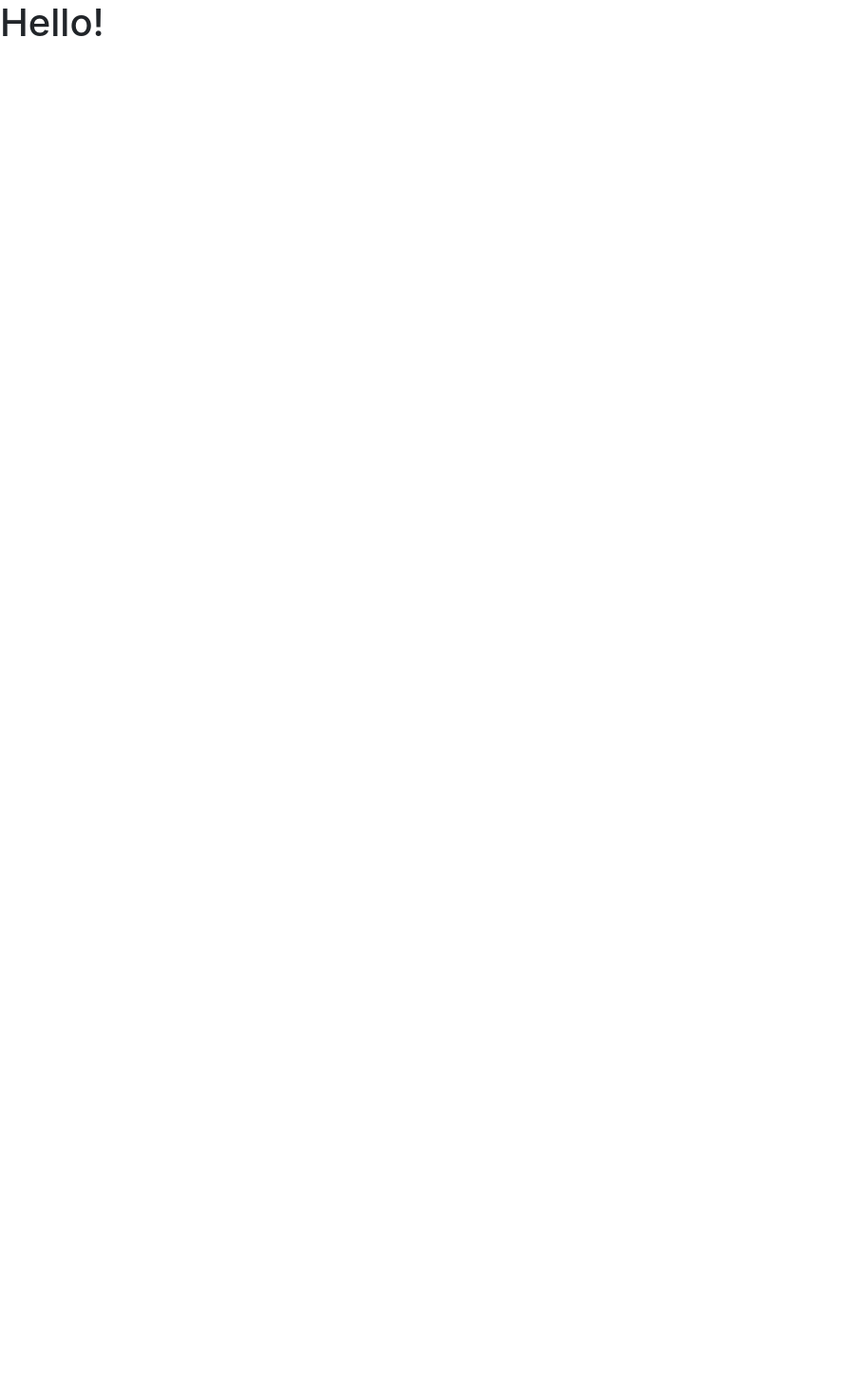
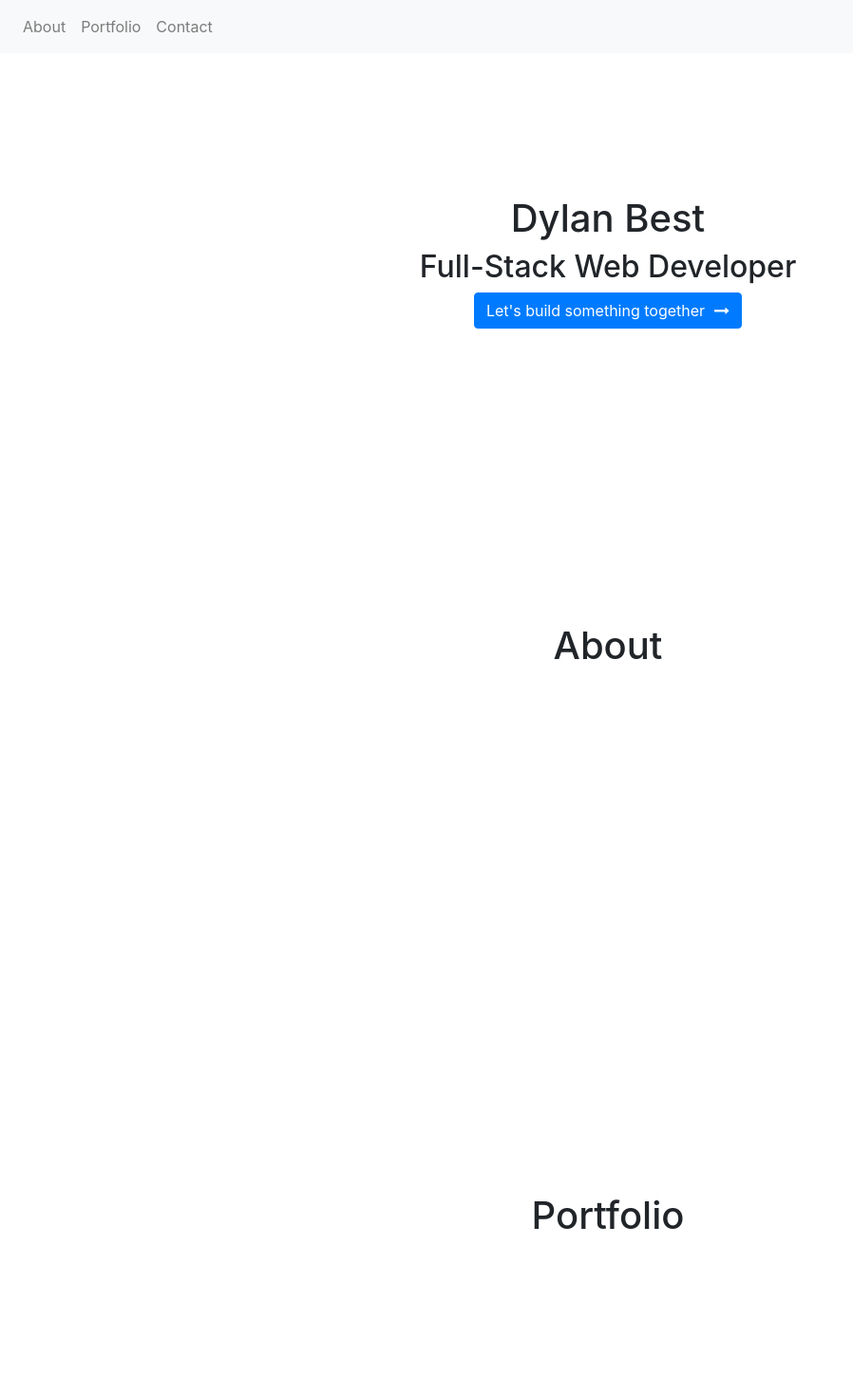
Before and after one commit to dylanbest15/portfolio-react, a React (Create React App) app: page / in a window 1280 px wide. Shown: the top 1470 px of the page at 95% size, without its empty margins (0-898 px from the left). Before the commit the page ends 800 px from the top, so only its background shows below. Built offline with nearby package versions, Linux system fonts and the light colour scheme.

Commit message:
page layout

```diff
--- a/src/App.js
+++ b/src/App.js
@@ -1,8 +1,21 @@
 import React from "react";
+import Navbar from "./components/Navbar";
+import Home from "./components/Home";
+import About from "./components/About";
+import Portfolio from "./components/Portfolio";
+import Contact from "./components/Contact";
 
 function App() {
   return (
-    <h1>Hello!</h1>
+    <>
+
+      <Navbar />
+      <Home />
+      <About />
+      <Portfolio />
+      <Contact />
+
+    </>
   )
 }
 
--- /dev/null
+++ b/src/components/About.js
@@ -0,0 +1,13 @@
+import React from "react";
+
+function About() {
+  return (
+    <section id="About">
+
+      <h1>About</h1>
+
+    </section>
+  )
+}
+
+export default About;
--- /dev/null
+++ b/src/components/Contact.js
@@ -0,0 +1,13 @@
+import React from "react";
+
+function Contact() {
+  return (
+    <section id="Contact">
+
+      <h1>Contact</h1>
+
+    </section>
+  )
+}
+
+export default Contact;
--- /dev/null
+++ b/src/components/Home.js
@@ -0,0 +1,19 @@
+import React from "react";
+
+function Home() {
+  return (
+    <section id="home">
+
+      <div className="container">
+        <h1>Dylan Best</h1>
+        <h2>Full-Stack Web Developer</h2>
+        <a href="#Contact">
+          <button className="btn btn-primary">Let's build something together
+          <i class="fa fa-long-arrow-right" aria-hidden="true"></i></button></a>
+      </div>
+
+    </section>
+  )
+}
+
+export default Home;
--- /dev/null
+++ b/src/components/Navbar.js
@@ -0,0 +1,28 @@
+import React from "react";
+
+function Navbar() {
+  return (
+    <nav className="navbar navbar-expand-lg navbar-light bg-light">
+
+      <div className="collapse navbar-collapse" id="navbarNavDropdown">
+        <ul className="navbar-nav">
+          <li className="nav-item">
+            <a className="nav-link" href="#About">About</a>
+          </li>
+          <li className="nav-item">
+            <a className="nav-link" href="#Portfolio">Portfolio</a>
+          </li>
+          <li className="nav-item">
+            <a className="nav-link" href="#Contact">Contact</a>
+          </li>
+        </ul>
+      </div>
+
+      <button className="navbar-toggler" type="button" data-toggle="collapse" data-target="#navbarNavDropdown" aria-controls="navbarNavDropdown" aria-expanded="false" aria-label="Toggle navigation">
+        <span className="navbar-toggler-icon"></span>
+      </button>
+    </nav>
+  )
+}
+
+export default Navbar;
--- /dev/null
+++ b/src/components/Portfolio.js
@@ -0,0 +1,13 @@
+import React from "react";
+
+function Portfolio() {
+  return (
+    <section id="Portfolio">
+
+      <h1>Portfolio</h1>
+
+    </section>
+  )
+}
+
+export default Portfolio;
--- a/src/style.css
+++ b/src/style.css
@@ -0,0 +1,17 @@
+html {
+  scroll-behavior: smooth;
+}
+
+section {
+  display: flex;
+  height: 600px;
+  text-align: center;
+}
+
+section div.container {
+  padding-top: 150px;
+}
+
+i {
+  margin-left: 10px;
+}
```
